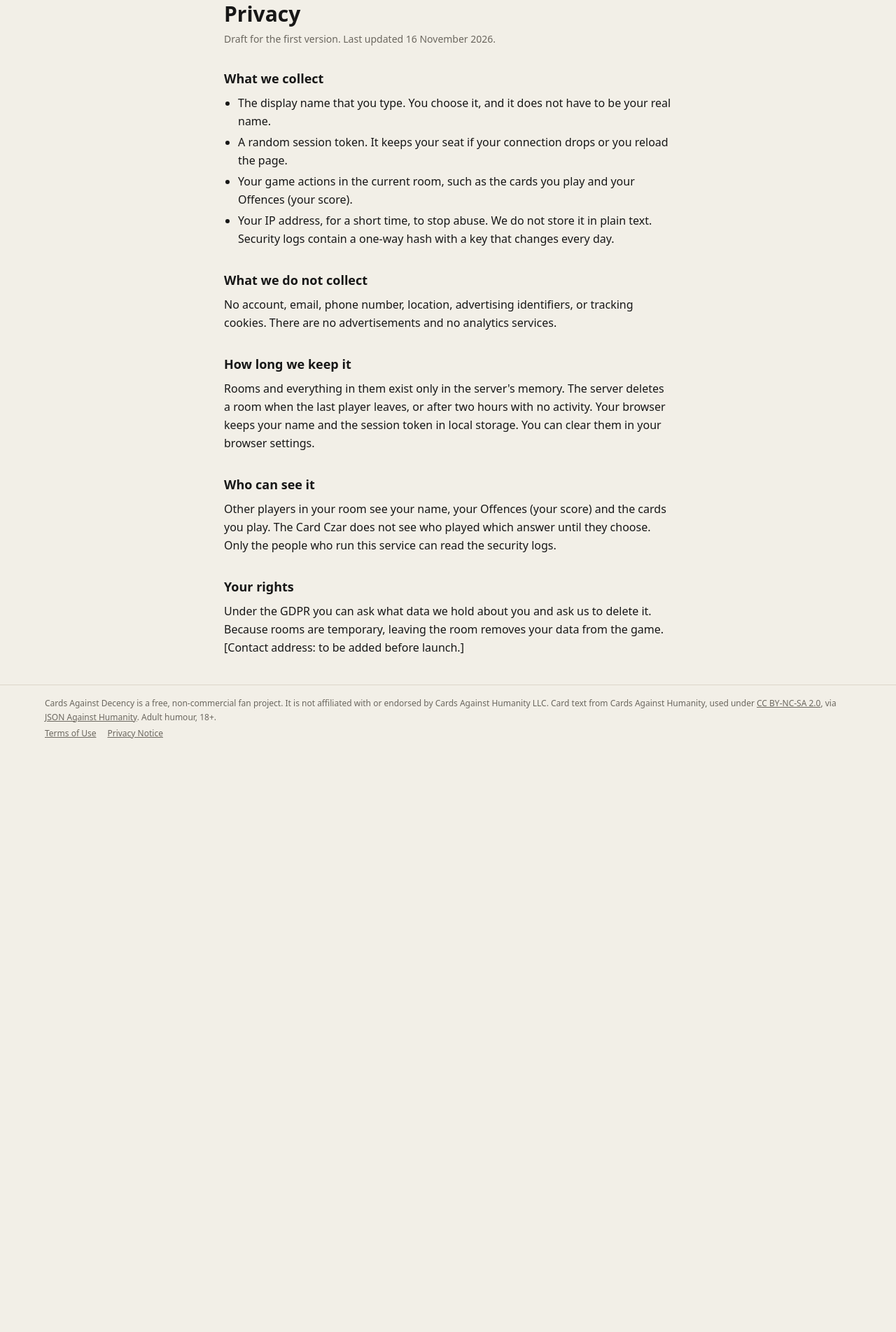
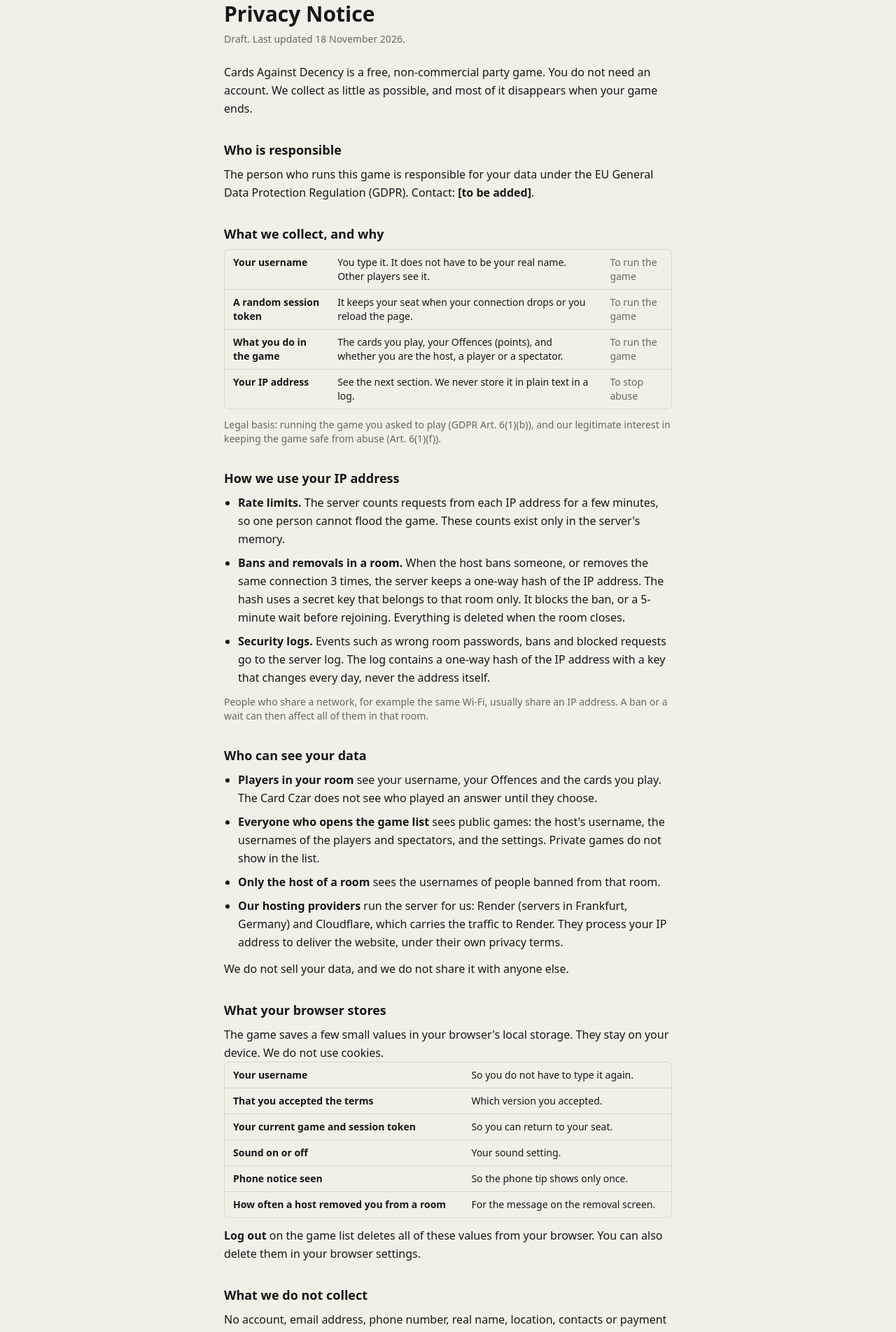
Before and after one commit to nic-pan/cards-against-decency, a Next.js app: page /privacy in a window 1280 px wide. Shown: the part 80-1983 px from the top of the page at 70% size. Before the commit the page ends 1154 px from the top, so only its background shows below. Built offline with nearby package versions, Linux system fonts and the light colour scheme.

Commit message:
Privacy Notice: new draft that matches what the game stores today

```diff
--- a/src/app/privacy/page.tsx
+++ b/src/app/privacy/page.tsx
@@ -1,6 +1,12 @@
 import Link from "next/link";
+import type { ReactNode } from "react";
 
-export const metadata = { title: "Privacy · Cards Against Decency" };
+export const metadata = { title: "Privacy Notice · Cards Against Decency" };
+
+// DRAFT. Before a public launch:
+// - add the name and contact address of the person who runs the game (search for "[to be added]"),
+// - check how long Render keeps service logs, and update "How long we keep it",
+// - have the text checked against the code again.
 
 export default function Privacy() {
   return (
@@ -8,44 +14,194 @@ export default function Privacy() {
       <Link href="/" className="text-sm text-muted underline">
         ← Back
       </Link>
-      <h1 className="mt-4 text-3xl font-black">Privacy</h1>
-      <p className="mt-2 text-sm text-muted">Draft for the first version. Last updated 16 November 2026.</p>
+      <h1 className="mt-4 text-3xl font-black">Privacy Notice</h1>
+      <p className="mt-2 text-sm text-muted">Draft. Last updated 18 November 2026.</p>
 
-      <h2 className="mt-8 text-lg font-bold">What we collect</h2>
-      <ul className="mt-2 list-disc space-y-1 pl-5">
-        <li>The display name that you type. You choose it, and it does not have to be your real name.</li>
-        <li>A random session token. It keeps your seat if your connection drops or you reload the page.</li>
-        <li>Your game actions in the current room, such as the cards you play and your Offences (your score).</li>
-        <li>
-          Your IP address, for a short time, to stop abuse. We do not store it in plain text. Security logs contain a
-          one-way hash with a key that changes every day.
-        </li>
-      </ul>
-
-      <h2 className="mt-8 text-lg font-bold">What we do not collect</h2>
-      <p className="mt-2">
-        No account, email, phone number, location, advertising identifiers, or tracking cookies. There are no
-        advertisements and no analytics services.
+      <p className="mt-6">
+        Cards Against Decency is a free, non-commercial party game. You do not need an account. We collect as little as
+        possible, and most of it disappears when your game ends.
       </p>
 
-      <h2 className="mt-8 text-lg font-bold">How long we keep it</h2>
-      <p className="mt-2">
-        Rooms and everything in them exist only in the server&apos;s memory. The server deletes a room when the last
-        player leaves, or after two hours with no activity. Your browser keeps your name and the session token in local
-        storage. You can clear them in your browser settings.
-      </p>
+      <Section title="Who is responsible">
+        <p>
+          The person who runs this game is responsible for your data under the EU General Data Protection Regulation
+          (GDPR). Contact: <b>[to be added]</b>.
+        </p>
+      </Section>
 
-      <h2 className="mt-8 text-lg font-bold">Who can see it</h2>
-      <p className="mt-2">
-        Other players in your room see your name, your Offences (your score) and the cards you play. The Card Czar does not see who
-        played which answer until they choose. Only the people who run this service can read the security logs.
-      </p>
+      <Section title="What we collect, and why">
+        <Table
+          rows={[
+            [
+              "Your username",
+              "You type it. It does not have to be your real name. Other players see it.",
+              "To run the game",
+            ],
+            [
+              "A random session token",
+              "It keeps your seat when your connection drops or you reload the page.",
+              "To run the game",
+            ],
+            [
+              "What you do in the game",
+              "The cards you play, your Offences (points), and whether you are the host, a player or a spectator.",
+              "To run the game",
+            ],
+            [
+              "Your IP address",
+              "See the next section. We never store it in plain text in a log.",
+              "To stop abuse",
+            ],
+          ]}
+        />
+        <p className="mt-3 text-sm text-muted">
+          Legal basis: running the game you asked to play (GDPR Art. 6(1)(b)), and our legitimate interest in keeping the
+          game safe from abuse (Art. 6(1)(f)).
+        </p>
+      </Section>
 
-      <h2 className="mt-8 text-lg font-bold">Your rights</h2>
-      <p className="mt-2">
-        Under the GDPR you can ask what data we hold about you and ask us to delete it. Because rooms are temporary,
-        leaving the room removes your data from the game. [Contact address: to be added before launch.]
-      </p>
+      <Section title="How we use your IP address">
+        <ul className="list-disc space-y-2 pl-5">
+          <li>
+            <b>Rate limits.</b> The server counts requests from each IP address for a few minutes, so one person cannot
+            flood the game. These counts exist only in the server&apos;s memory.
+          </li>
+          <li>
+            <b>Bans and removals in a room.</b> When the host bans someone, or removes the same connection 3 times, the
+            server keeps a one-way hash of the IP address. The hash uses a secret key that belongs to that room only. It
+            blocks the ban, or a 5-minute wait before rejoining. Everything is deleted when the room closes.
+          </li>
+          <li>
+            <b>Security logs.</b> Events such as wrong room passwords, bans and blocked requests go to the server log.
+            The log contains a one-way hash of the IP address with a key that changes every day, never the address itself.
+          </li>
+        </ul>
+        <p className="mt-3 text-sm text-muted">
+          People who share a network, for example the same Wi-Fi, usually share an IP address. A ban or a wait can
+          then affect all of them in that room.
+        </p>
+      </Section>
+
+      <Section title="Who can see your data">
+        <ul className="list-disc space-y-2 pl-5">
+          <li>
+            <b>Players in your room</b> see your username, your Offences and the cards you play. The Card Czar does not
+            see who played an answer until they choose.
+          </li>
+          <li>
+            <b>Everyone who opens the game list</b> sees public games: the host&apos;s username, the usernames of the
+            players and spectators, and the settings. Private games do not show in the list.
+          </li>
+          <li>
+            <b>Only the host of a room</b> sees the usernames of people banned from that room.
+          </li>
+          <li>
+            <b>Our hosting providers</b> run the server for us: Render (servers in Frankfurt, Germany) and Cloudflare,
+            which carries the traffic to Render. They process your IP address to deliver the website, under their own
+            privacy terms.
+          </li>
+        </ul>
+        <p className="mt-3">We do not sell your data, and we do not share it with anyone else.</p>
+      </Section>
+
+      <Section title="What your browser stores">
+        <p>
+          The game saves a few small values in your browser&apos;s local storage. They stay on your device. We do not
+          use cookies.
+        </p>
+        <Table
+          rows={[
+            ["Your username", "So you do not have to type it again."],
+            ["That you accepted the terms", "Which version you accepted."],
+            ["Your current game and session token", "So you can return to your seat."],
+            ["Sound on or off", "Your sound setting."],
+            ["Phone notice seen", "So the phone tip shows only once."],
+            ["How often a host removed you from a room", "For the message on the removal screen."],
+          ]}
+        />
+        <p className="mt-3">
+          <b>Log out</b> on the game list deletes all of these values from your browser. You can also delete them in your
+          browser settings.
+        </p>
+      </Section>
+
+      <Section title="What we do not collect">
+        <p>
+          No account, email address, phone number, real name, location, contacts or payment details. No advertising, no
+          analytics, no tracking cookies, and no fonts or scripts from other websites. No generative AI processes your
+          data.
+        </p>
+      </Section>
+
+      <Section title="How long we keep it">
+        <ul className="list-disc space-y-2 pl-5">
+          <li>
+            <b>Rooms</b> exist only in the server&apos;s memory. The server deletes a room when the last person leaves, or
+            after 2 hours without activity. A restart of the server deletes all rooms.
+          </li>
+          <li>
+            <b>Your seat</b> stays for 90 seconds after your connection drops. Then the game removes you.
+          </li>
+          <li>
+            <b>Security logs</b> stay as long as our hosting provider keeps service logs. <b>[to be added]</b>
+          </li>
+          <li>
+            <b>Your browser&apos;s storage</b> stays until you log out or clear it.
+          </li>
+        </ul>
+      </Section>
+
+      <Section title="Age">
+        <p>The game contains adult humour. It is for people aged 18 or older.</p>
+      </Section>
+
+      <Section title="Your rights">
+        <p>
+          Under the GDPR you can ask for a copy of your data, ask us to correct or delete it, and object to how we use
+          it. Most data disappears on its own when you leave a room. To use your rights, write to the contact address
+          above.
+        </p>
+        <p className="mt-2">
+          You can also complain to a data protection authority, for example the Commission for Personal Data Protection
+          in Bulgaria, or the authority in your own country.
+        </p>
+      </Section>
+
+      <Section title="Changes">
+        <p>
+          When this notice changes, we update the date at the top. When the change matters, the game asks you to accept
+          the terms again.
+        </p>
+      </Section>
     </main>
   );
 }
+
+function Section({ title, children }: { title: string; children: ReactNode }) {
+  return (
+    <section className="mt-8">
+      <h2 className="mb-2 text-lg font-bold">{title}</h2>
+      {children}
+    </section>
+  );
+}
+
+function Table({ rows }: { rows: string[][] }) {
+  return (
+    <div className="overflow-hidden rounded-lg border border-line">
+      <table className="w-full text-left text-sm">
+        <tbody>
+          {rows.map((cells) => (
+            <tr key={cells[0]} className="border-b border-line align-top last:border-0">
+              {cells.map((c, i) => (
+                <td key={i} className={`px-3 py-2 ${i === 0 ? "font-semibold" : i === 2 ? "text-muted" : ""}`}>
+                  {c}
+                </td>
+              ))}
+            </tr>
+          ))}
+        </tbody>
+      </table>
+    </div>
+  );
+}
```
